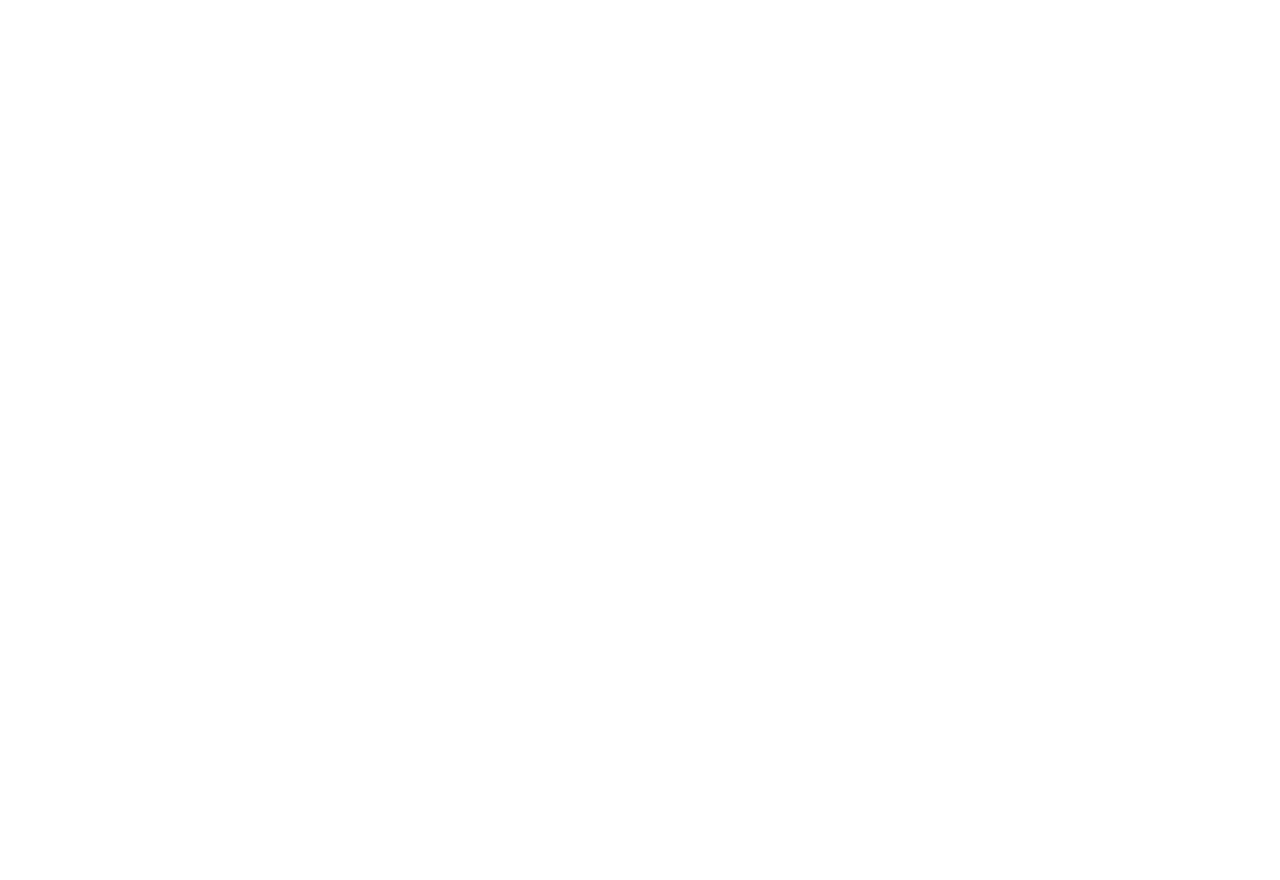
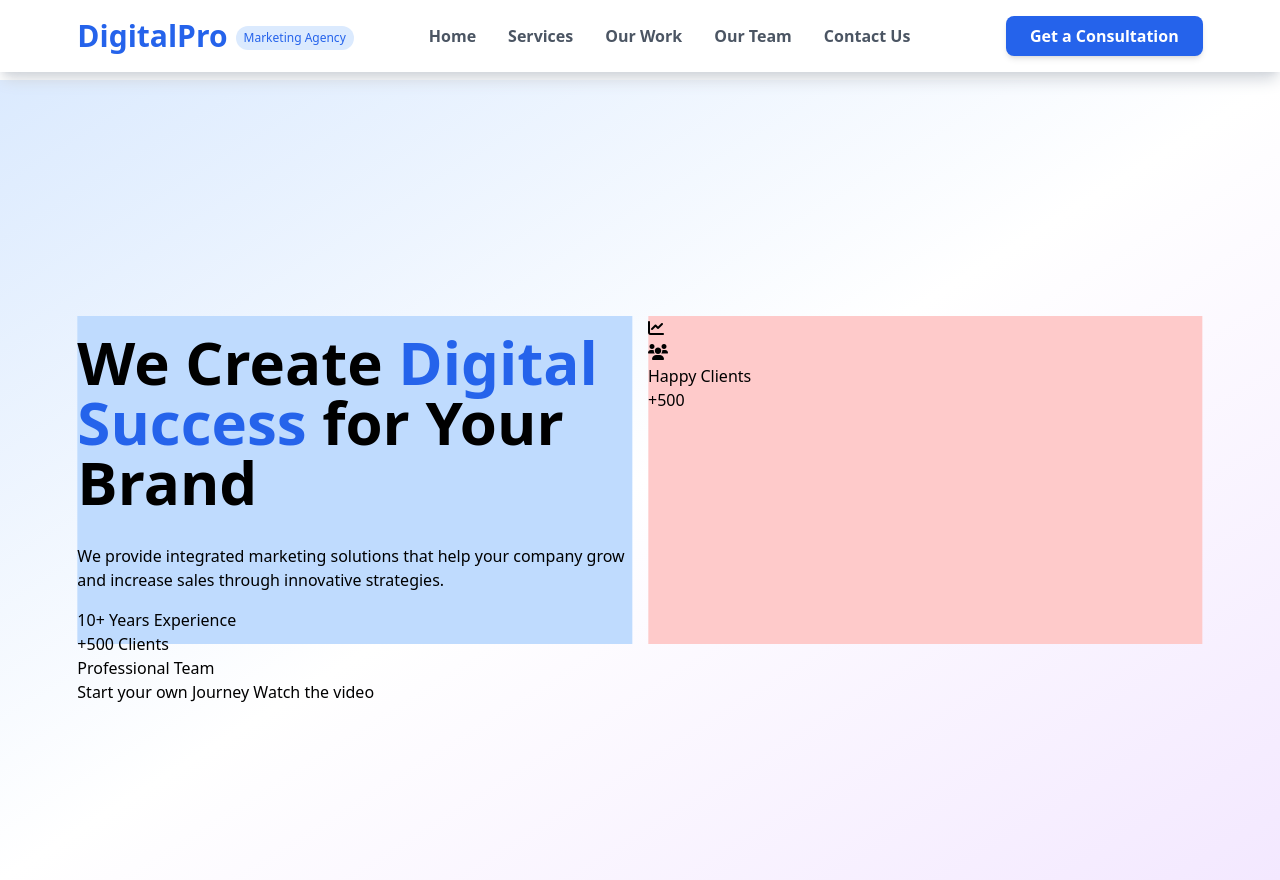
Before and after one commit to AyaAhmed50/DigitalPro, a plain HTML site: page index.html in a window 1280 px wide. Before the commit the page ends 800 px from the top, so only its background shows below. Drawn offline with nearby package versions, Linux system fonts and the light colour scheme.

Commit message:
landingpage

```diff
--- a/index.html
+++ b/index.html
@@ -6,9 +6,56 @@
     <title>Document</title>
     <!-- Font Awesome for icons -->
     <link rel="stylesheet" href="https://cdnjs.cloudflare.com/ajax/libs/font-awesome/6.0.0/css/all.min.css">
+    <script src="https://cdn.tailwindcss.com"></script>
 </head>
-<body>
-
-    <script src="https://cdn.tailwindcss.com"></script>
+<body class="font-sans">
+    <header class="bg-white shadow-lg shadow-gray-300 fixed top-0 left-0 w-full z-10 p-0">
+        <div class="h-16 w-11/12 m-auto flex justify-between items-center py-9 px-6">
+            <p class="text-blue-600 text-3xl font-bold relative pr-30 min-w-64">DigitalPro <span class="text-xs font-normal absolute top-2 ml-2 px-2 py-1 whitespace-nowrap bg-blue-100 rounded-full">Marketing Agency</span></p>
+            <nav class="flex justify-between gap-8 text-md font-semibold text-gray-600">
+                <a href="http://" target="_blank" rel="noopener noreferrer" class="hover:text-blue-600 transition-all">Home</a>
+                <a href="http://" target="_blank" rel="noopener noreferrer" class="hover:text-blue-600 transition-all">Services</a>
+                <a href="http://" target="_blank" rel="noopener noreferrer" class="hover:text-blue-600 transition-all">Our Work</a>
+                <a href="http://" target="_blank" rel="noopener noreferrer" class="hover:text-blue-600 transition-all">Our Team</a>
+                <a href="http://" target="_blank" rel="noopener noreferrer" class="hover:text-blue-600 transition-all">Contact Us</a>
+            </nav>
+            <button class="px-6 py-2 bg-blue-600 rounded-lg text-white font-semibold hover:bg-blue-700 hover:shadow-lg transition-all shadow-md">Get a Consultation</button>
+        </div>
+    </header>
+    <main class="h-screen mt-20 p-0">
+        <div class="h-full bg-gradient-to-br from-blue-100 via-white to-purple-100 relative"> <!-- overlay -->
+            <div class="h-1/2 w-11/12 py-9 px-6 m-auto flex justify-center items-center gap-4 absolute top-1/2 left-1/2 -translate-x-1/2 -translate-y-1/2"> <!-- container -->
+                <div class="w-1/2 h-full bg-blue-200">
+                    <h1 class="text-6xl font-bold py-4">
+                        We Create <span class="text-blue-600">Digital Success</span> for Your Brand
+                    </h1>
+                    <p class="py-4">
+                        We provide integrated marketing solutions that help your company grow and increase sales through innovative strategies.
+                    </p>
+                    <ul>
+                        <li>10+ Years Experience</li>
+                        <li>+500 Clients</li>
+                        <li>Professional Team</li>
+                    </ul>
+                    <div>
+                        <button>Start your own Journey</button>
+                        <button>Watch the video</button>
+                    </div>
+                </div>
+                <div class="w-1/2 h-full bg-red-200">
+                    <div></div>
+                    <div></div>
+                    <i class="fa-solid fa-chart-line"></i>
+                    <div>
+                        <i class="fa-solid fa-users"></i>
+                        <div>
+                            Happy Clients <br>
+                            +500
+                        </div>
+                    </div>
+                </div>
+            </div>
+        </div>
+    </main>
 </body>
 </html>
```
